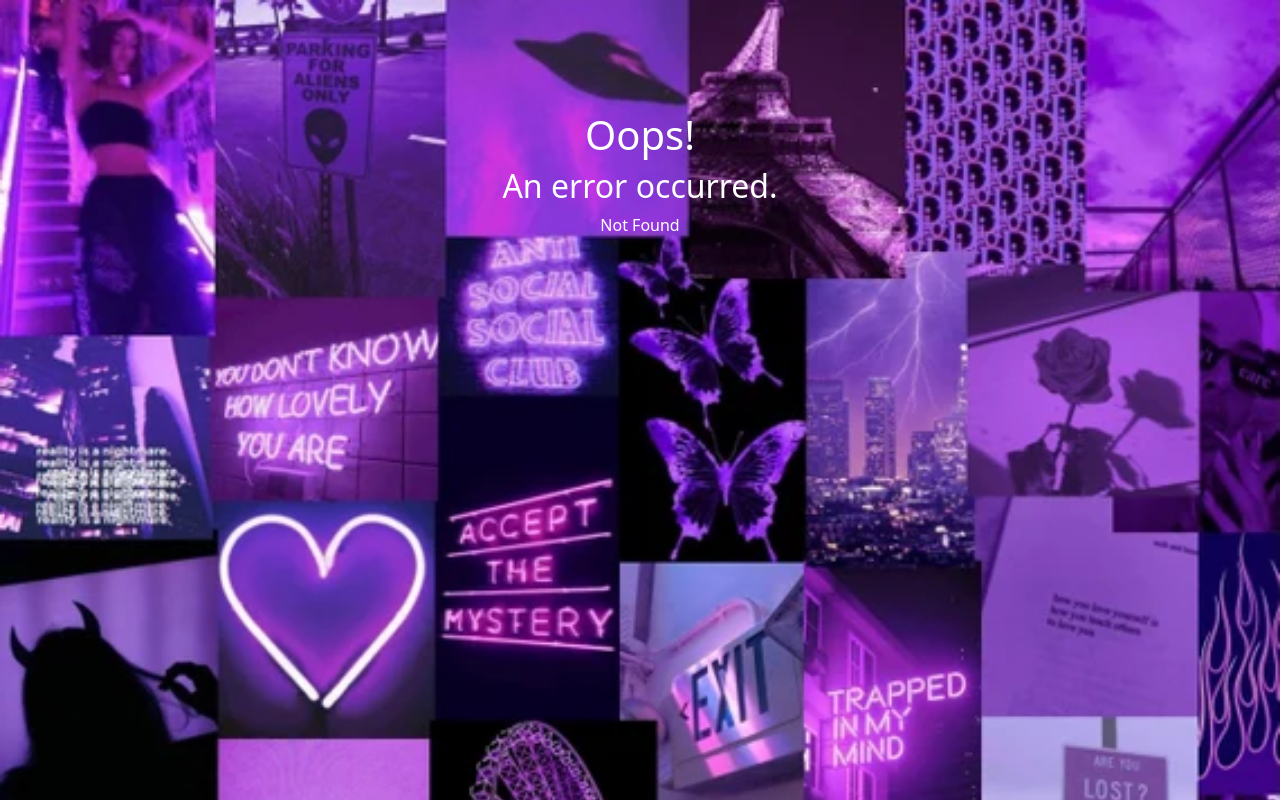
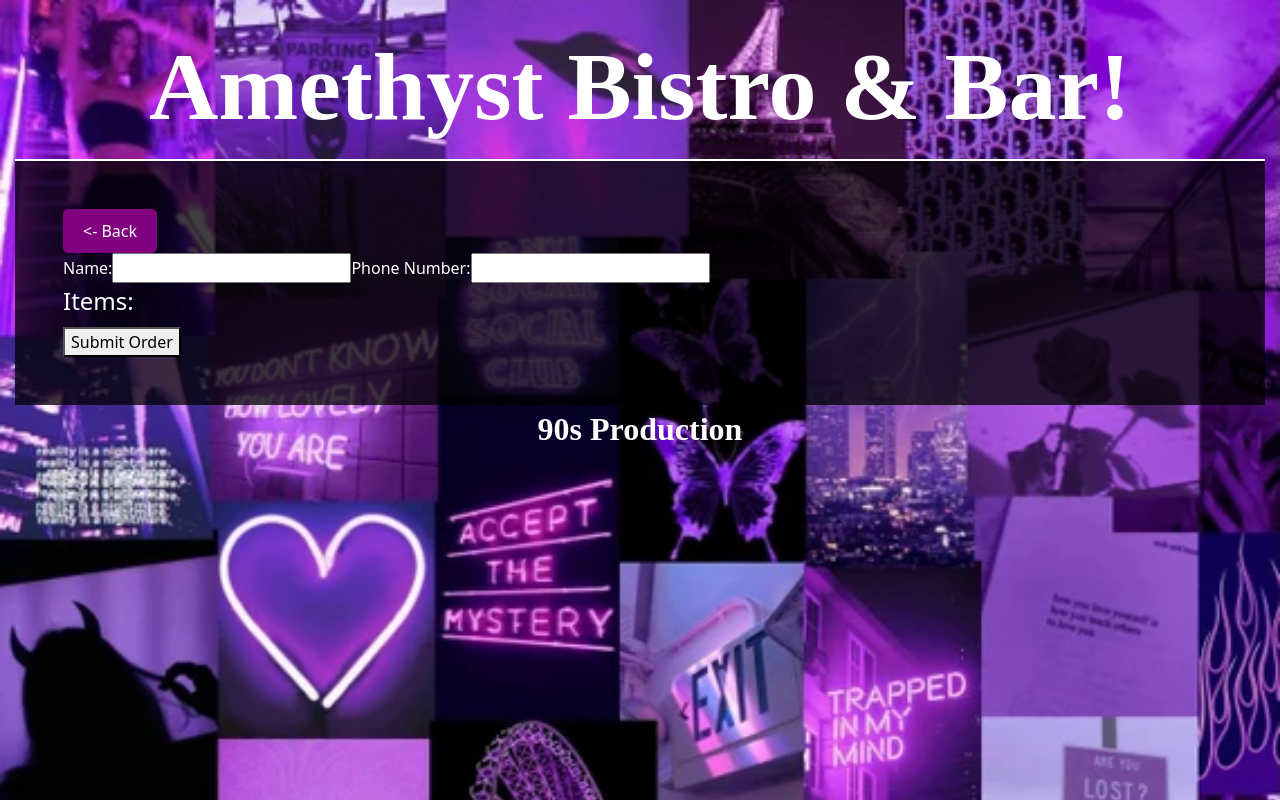
Before and after one commit to jhelm1217/random-restaurant, a React (Vite) app: page /orderform in a window 1280 px wide. Before the commit this address had no page. Built offline with nearby package versions, Linux system fonts and the light colour scheme.

Commit message:
added a orderform component, trying to connect with the backend-bistro, using django

```diff
--- a/src/App.jsx
+++ b/src/App.jsx
@@ -21,6 +21,9 @@ function App() {
   const [activeCategory, setActiveCategory] = useState(""); // used to store and update the currently active category, buttons
   const [categories, setCategories] = useState([]); //used to store the list of categories such as breakfast, lunch, dinner etc
   const [selectedCuisine, setSelectedCuisine] = useState(''); //it starts out as an empty array, but once i select a cuisine it will update to that value.
+  const [showOrderForm, setShowOrderForm] = useState(false); // State to control visibility of the order form
+  const [cart, setCart] = useState([]);
+
 
   const allCategories = ["All", ...new Set(items.map((item) => item.category))]; // creates an array with all the categories. ALL is the first element, then it will filter through the array.
   const cuisine_types = ['Italian', 'Mexican', 'Southern', 'American', 'Asian', 'Mediterranean', 'International'];
@@ -59,6 +62,17 @@ function App() {
     setCategories(allCategories);
   }, []);
 
+  const handleOrderSubmit = (formData) => {
+    // Process the order data, e.g., send it to a backend server
+    console.log("Order submitted:", formData);
+    setShowOrderForm(false);
+  };
+
+
+    const addToCart = (item) => {
+        setCart([...cart, item]);
+    };
+
 
   return (
     <main>
@@ -66,7 +80,9 @@ function App() {
         <ul>
           <Link to='/about' style= {{ color: 'white', textDecoration: 'none', display: 'inline-block', padding: '10px 20px', backgroundColor: 'purple', borderRadius: '5px' }}>About</Link>
           <Link to='/contact' style= {{ color: 'white', textDecoration: 'none', display: 'inline-block', padding: '10px 20px', backgroundColor: 'purple', borderRadius: '5px' }}>Contact</Link>
+          <Link to='/orderForm' style= {{ color: 'white', textDecoration: 'none', display: 'inline-block', padding: '10px 20px', backgroundColor: 'purple', borderRadius: '5px' }}>Order Here!</Link>
           <Link to='/gallery' style= {{ color: 'white', textDecoration: 'none', display: 'inline-block', padding: '10px 20px', backgroundColor: 'purple', borderRadius: '5px' }}>Gallery</Link>
+
         </ul>
       </nav>
       <section className="menu section">
@@ -79,11 +95,15 @@ function App() {
           <DropdownMenu
           cuisine_types={cuisine_types}
           onSelect={filterByCuisine} />
+            {/* <OrderForm items={itemsData} onSubmit={handleOrderSubmit} /> */}
           <Categories
             categories={categories}
             activeCategory={activeCategory}
             filterItems={filterItems} />
-          <Menu items={itemsData} />
+          {/* <Menu items={itemsData} /> */}
+          <Menu items={itemsData} onAddToCart={addToCart} />
+
+
         </div>
       </section>
     </main>
--- a/src/Menu.jsx
+++ b/src/Menu.jsx
@@ -2,7 +2,8 @@
 import { useState, useEffect } from "react";
 import axios from 'axios';
 
-const Menu = ({ items }) => {
+const Menu = ({ items, addToCart }) => {
+
 
     //this file, is used to section off the items on my menu and center them on my page.
     return (
@@ -12,6 +13,8 @@ const Menu = ({ items }) => {
         <div className="container">
             <div className="section-center">
                 {items.map((item) => { //used to iterate over each item in my items array
+
+
                     const { id, title, description, price, img } = item; //this is everything that will be displayed
                     return (
                         <article key={id} className="menu-item">
@@ -33,6 +36,7 @@ const Menu = ({ items }) => {
     );
 };
 
+
 //MenuItem Tab
 
 const MenuList = () => {
@@ -48,7 +52,7 @@ const MenuList = () => {
         };
 
         useEffect(() => {
-            getMenu(); //built in function that takes two things to complete,
+            getMenu(); //built in function that takes two things to complete, git add .
         }, []);
 
 
@@ -91,6 +95,7 @@ const NewCustomer = ({ getCustomer}) => {
 }
 
 
+
         return (
             <div className="p-5">
                 <MenuList items={items} />
--- /dev/null
+++ b/src/OrderForm.jsx
@@ -0,0 +1,98 @@
+import { Link } from "react-router-dom"
+import { useState } from "react";
+import axios from 'axios';
+
+function OrderForm ({ items, onSubmit })  {
+    const [formData, setFormData] = useState({
+        name: '',
+        phoneNumber: '',
+        items: [],
+    });
+
+    const handleChange = (e) => {
+        const { name, value } = e.target;
+        setFormData({ ...formData, [name]: value });
+    };
+
+
+    const handleItemChange = (e, itemName) => {
+        const { checked } = e.target;
+        setFormData((prevFormData) => ({
+            ...prevFormData,
+            items: checked
+                ? [...prevFormData.items, itemName]
+                : prevFormData.items.filter((item) => item !== itemName),
+        }));
+    }
+
+
+    const handleSubmit = (e) => {
+        e.preventDefault();
+        axios.post('http://127.0.0.1:8000/OrderItem/', formData)
+        .then(response => {
+            console.log('Here is your order: ', response.data);
+        // onSubmit(formData);
+            setFormData({
+                name: '',
+                phoneNumber: '',
+                items: [],
+            });
+        })
+        .catch(error => {
+            console.log('ERRORR: ', error)
+        });
+    };
+
+    return (
+        <div className="p-5" style={{ backgroundColor: 'rgba(0, 0, 0, 0.75)', color: 'white', padding: '20px'}}>
+            <Link to='/' style= {{ color: 'white', textDecoration: 'none', display: 'inline-block', padding: '10px 20px', backgroundColor: 'purple', borderRadius: '5px' }}>{'<- Back'}</Link>
+
+
+
+
+        <form onSubmit={handleSubmit}>
+            <label>
+                Name:
+                <input
+                type="text"
+                name="name"
+                value={formData.name}
+                onChange={handleChange}
+                required />
+            </label>
+            <label>
+                Phone Number:
+                <input
+                type="telephone"
+                name="phoneNumber"
+                value={formData.phoneNumber}
+                onChange={handleChange}
+                required />
+            </label>
+            <fieldset>
+            <legend>Items:</legend>
+            {items?.map((item) => ( // use optional chaining to map over items if it exists
+            <label key={item.id}>
+                <input
+                type="checkbox"
+                name="items"
+                value={item.name}
+                checked={formData.items.includes(item.name)}
+                onChange={(e) => handleItemChange(e, item.name)}
+                />
+                {item.name}
+            </label>
+            ))}
+        </fieldset>
+        <button type="submit">Submit Order</button>
+
+        </form>
+        </div>
+    )
+    }
+
+
+
+
+
+    export default OrderForm
--- a/src/main.jsx
+++ b/src/main.jsx
@@ -13,6 +13,7 @@ import './App.css'
 import About from './About'
 import App from './App'
 import Contact from './Contact'
+import OrderForm from './OrderForm'
 import Gallery from './Gallery'
 import ErrorPage from './ErrorPage'
 import Header from './Header'
@@ -52,6 +53,10 @@ const router = createBrowserRouter([
         element: <Contact />
       },
       {
+        path: '/orderform',
+        element: <OrderForm />
+      },
+      {
         path: '/gallery',
         element: <Gallery />
       },
```
Also changed, not shown: src/AddToCart.jsx (added, +15 -0 lines).
